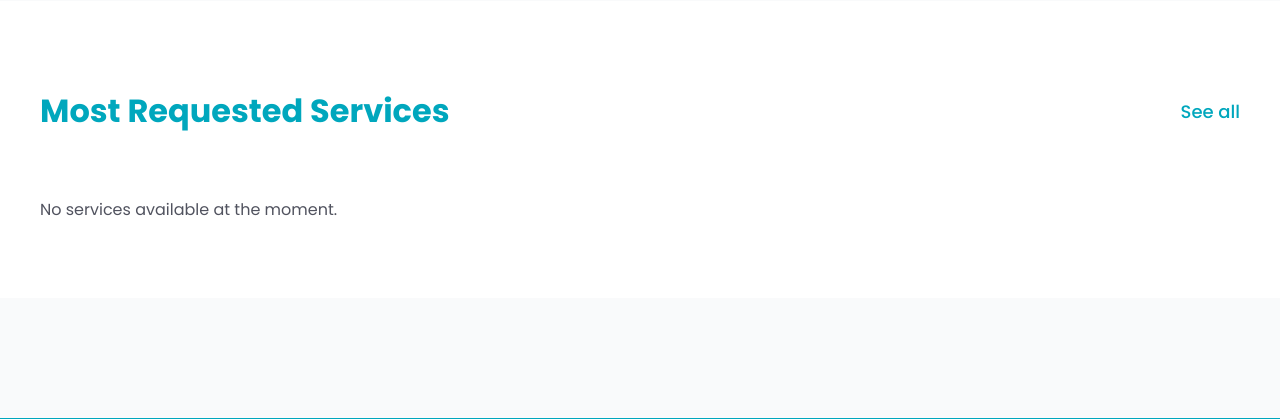
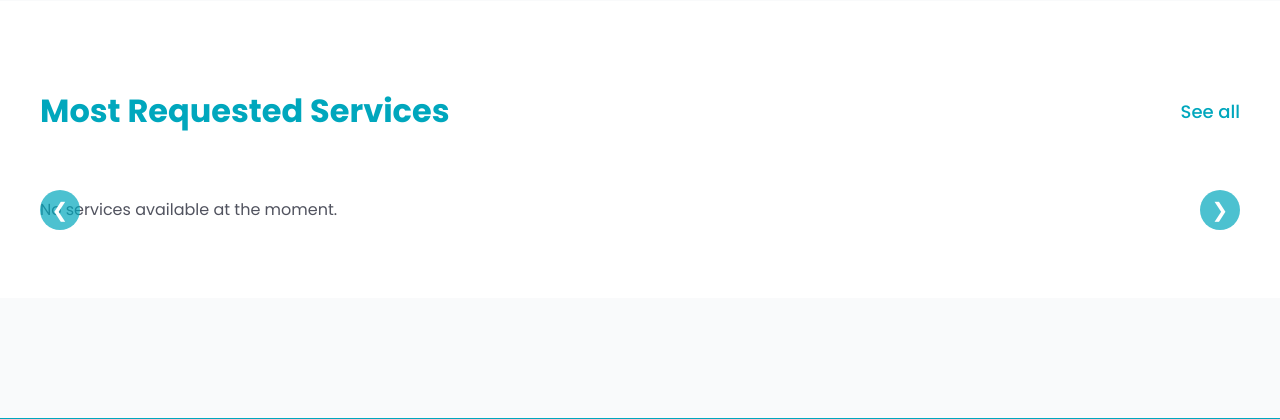
Before and after one commit to Vincent-Omondi/netfix1, a Django app: template main/templates/main/home.html in a window 1280 px wide. Shown: the part 533-952 px from the top of the page. Run offline with Django 3.2, Linux system fonts and the light colour scheme; the template is opened without the code that fills it, so the values that code supplies are empty.

Commit message:
implement carousel slider

```diff
--- a/main/templates/main/home.html
+++ b/main/templates/main/home.html
@@ -18,20 +18,24 @@
     <div class="container">
         <div class="popular-tasks-header">
             <h2>Most Requested Services</h2>
-            <a href="{% url 'services:services_list' %}" class="see-all">See all</a>
+            <a href="/services/" class="see-all">See all</a>
         </div>
         <div class="task-slider">
-            <div class="task-grid">
+            <div class="task-grid" id="taskGrid">
                 {% for service in most_requested_services %}
                     <div class="task-item">
                         <h3>{{ service.name }}</h3>
                         <p>{{ service.description|truncatewords:20 }}</p>
                         <p2>by <a href="/company/{{service.company.user}}">{{service.company.user}}</a></p2>
-                        <a href="{% url 'services:index' service.id %}" class="btn btn-primary">Book Now</a>
+                        <a href="/services/{{ service.id }}/" class="btn btn-primary">Book Now</a>
                     </div>
                 {% empty %}
                     <p>No services available at the moment.</p>
                 {% endfor %}
+            </div>
+            <div class="slider-controls">
+                <button class="slider-control prev" onclick="slideServices(-1)">&#10094;</button>
+                <button class="slider-control next" onclick="slideServices(1)">&#10095;</button>
             </div>
         </div>
     </div>
--- a/static/script.js
+++ b/static/script.js
@@ -28,3 +28,24 @@ document.addEventListener('DOMContentLoaded', function() {
       });
     });
 });
+
+
+let currentPosition = 0;
+const taskGrid = document.getElementById('taskGrid');
+const taskItems = document.querySelectorAll('.task-item');
+const itemWidth = 330; // 300px width + 30px margin-right
+
+function slideServices(direction) {
+    const maxPosition = (taskItems.length - 3) * itemWidth;
+    currentPosition += direction * itemWidth;
+
+    if (currentPosition < 0) currentPosition = 0;
+    if (currentPosition > maxPosition) currentPosition = maxPosition;
+
+    taskGrid.style.transform = `translateX(-${currentPosition}px)`;
+}
+
+// Optional: Auto-slide every 5 seconds
+// setInterval(() => {
+//     slideServices(1);
+// }, 5000);
--- a/static/styles.css
+++ b/static/styles.css
@@ -141,22 +141,6 @@ font-size: 18px;
 transition: color 0.3s ease;
 }
 
-/* .task-slider {
-overflow-x: auto;
-white-space: nowrap;
-scrollbar-width: none;
--ms-overflow-style: none;
-padding-bottom: 20px;
-} */
-
-.task-slider {
-    position: relative;
-    overflow: hidden;
-}
-
-.task-slider::-webkit-scrollbar {
-display: none;
-}
 
 .task-grid {
     display: flex;
@@ -216,14 +200,26 @@ display: none;
     background-color: #008ca1;
 }
 
+/* slider */
+
+.task-slider {
+    position: relative;
+    overflow: hidden;
+    width: 100%;
+}
+
 .slider-controls {
     display: flex;
-    justify-content: center;
-    margin-top: 30px;
+    justify-content: space-between;
+    position: absolute;
+    top: 50%;
+    left: 0;
+    right: 0;
+    transform: translateY(-50%);
 }
 
 .slider-control {
-    background-color: #00a7bd;
+    background-color: rgba(0, 167, 189, 0.7);
     color: #fff;
     border: none;
     width: 40px;
@@ -231,13 +227,25 @@ display: none;
     border-radius: 50%;
     font-size: 20px;
     cursor: pointer;
-    margin: 0 10px;
     transition: background-color 0.3s ease;
+    display: flex;
+    align-items: center;
+    justify-content: center;
 }
 
 .slider-control:hover {
-    background-color: #008ca1;
+    background-color: rgba(0, 140, 161, 0.9);
 }
+
+.slider-control.prev {
+    left: 10px;
+}
+
+.slider-control.next {
+    right: 10px;
+}
+
+
 
 @keyframes fadeIn {
     from { opacity: 0; }
```
